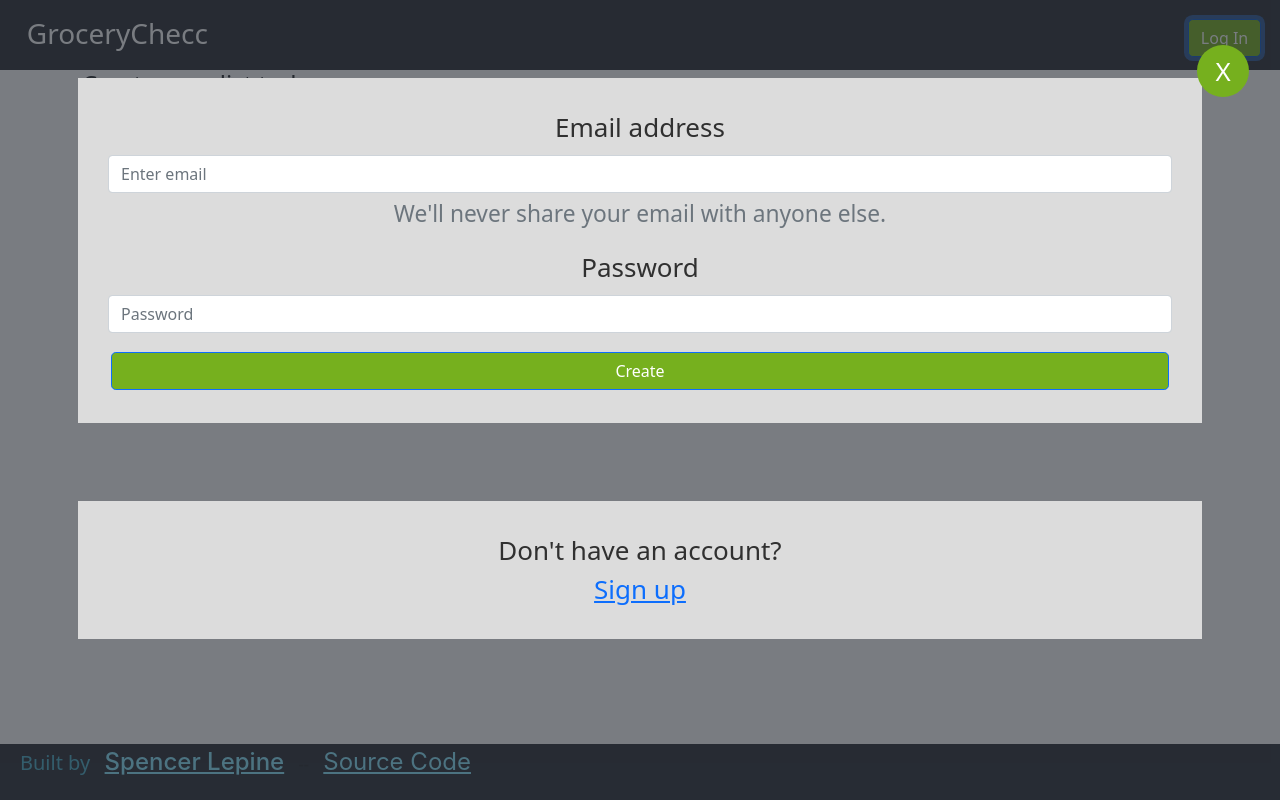
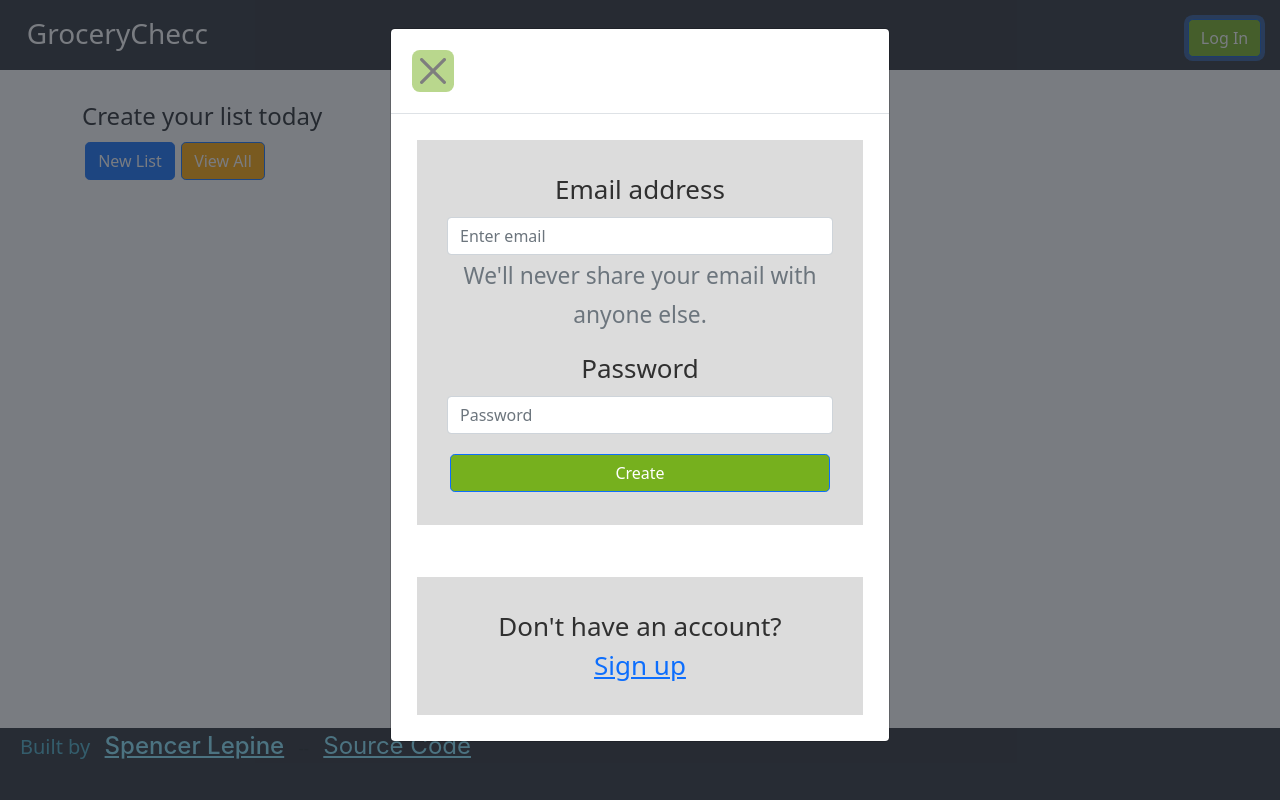
Before and after one commit to spencerlepine/hr-sea19-mvp-quickcart, a React (Create React App) app in the folder client/: page / in a window 1280 px wide. Both pictures are taken after a click on the button "Log In". Built offline with nearby package versions, Linux system fonts and the light colour scheme; no server answers.

Commit message:
improve login form popup

```diff
--- a/client/src/App.css
+++ b/client/src/App.css
@@ -16,7 +16,7 @@
   position: absolute;
   bottom: 0;
   width: 100%;
-  height: 3.5rem;
+  height: 4.5rem;
 }
 
 .App-footer a {
@@ -33,7 +33,8 @@
 }
 
 .container {
-  padding-bottom: 3.5rem;
+  margin: 2em;
+  padding-bottom: 7rem;
 }
 
 .App-header h3 {
@@ -71,7 +72,7 @@ button {
   left: 0;
   width: 100vw;
   height: 100vh;
-  overflow: hidden;
+  overflow-x: hidden;
   background-color: #282c349e;
 }
 
@@ -183,7 +184,7 @@ button {
   text-align: center;
   background-color: #dcdcdc;
   padding: 30px;
-  margin: 3em;
+  margin: 1em;
 }
 
 .popupClose {
--- a/client/src/components/HomePage/HomePage.js
+++ b/client/src/components/HomePage/HomePage.js
@@ -1,12 +1,12 @@
 import React from "react";
 import NewListButton from '../NewListButton/NewListButton';
-import SigninButton from '../Header/SigninButton/SigninButton';
+import ViewAllButton from '../ViewAllButton/ViewAllButton';
 
 const HomePage = () => (
   <main>
     <h4>Create your list today</h4>
     <NewListButton />
-    <SigninButton />
+    <ViewAllButton />
   </main>
 );
 
--- a/client/src/components/Popup/Popup.js
+++ b/client/src/components/Popup/Popup.js
@@ -1,11 +1,17 @@
 import React from 'react';
+import Modal from 'react-bootstrap/Modal';
+import Button from 'react-bootstrap/Button';
 
 /* eslint-disable */
 const Popup = ({ children, togglePopup }) => {
   return (
     <figure className="popup">
-      {children}
-      <button onClick={togglePopup} className="popupClose">X</button>
+      <Modal.Dialog>
+        <Modal.Header closeButton onClick={togglePopup}>
+        </Modal.Header>
+
+        {children}
+      </Modal.Dialog>
     </figure>
   )
 };
--- /dev/null
+++ b/client/src/components/ViewAllButton/ViewAllButton.js
@@ -0,0 +1,22 @@
+import React from 'react';
+import { useHistory, useLocation } from 'react-router-dom';
+import Button from 'react-bootstrap/Button';
+
+const ViewAllButton = () => {
+  const history = useHistory();
+  const location = useLocation();
+
+  const handleClick = () => {
+    if (location.pathname === '/search') {
+      window.location.reload();
+      return
+    }
+    history.push('./search')
+  }
+
+  return (
+    <Button style={{ backgroundColor: 'orange' }} variant="primary" onClick={handleClick}>View All</Button>
+  );
+};
+
+export default ViewAllButton;
```
